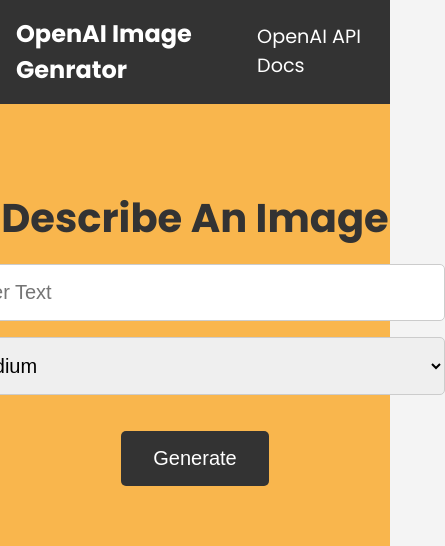
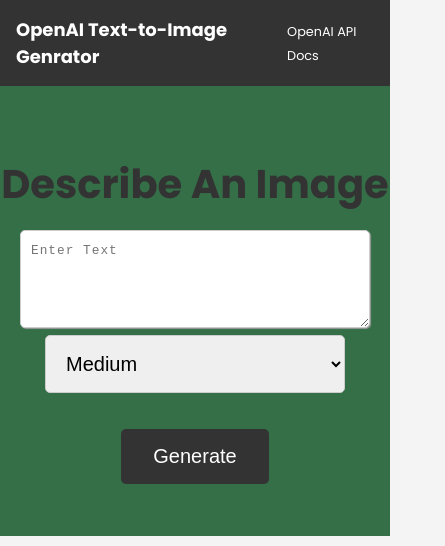
Before and after one commit to NiKHiLkr23/AI_imageGenerator, a website: page public/index.html in a window 390 px wide. Shown: the top 546 px of the page, 445 px wide, since content can reach past the window. Drawn offline with Linux system fonts and the light colour scheme.

Commit message:
production build

```diff
--- a/public/css/style.css
+++ b/public/css/style.css
@@ -9,7 +9,7 @@
 }
 
 :root {
-  --primary-color: #f9b64d;
+  --primary-color: #346f48;
 }
 
 body {
@@ -115,3 +115,38 @@
   text-align: center;
   margin-top: 1rem;
 }
+
+textarea {
+    font-size: 0.8rem;
+    letter-spacing: 1px;
+}
+
+textarea {
+    padding: 10px;
+    max-width: 100%;
+    line-height: 1.5;
+    border-radius: 5px;
+    border: 1px solid #ccc;
+    box-shadow: 1px 1px 1px #999;
+}
+
+@media screen and (max-width: 600px) {
+
+
+.navbar a {
+  font-size: .8rem;
+}
+.navbar h2{
+  font-size: large;
+}
+
+
+form select {
+  width: 300px;
+  max-width: 300px;
+}
+
+.text__area{
+  max-width: 350px;
+}
+}
--- a/public/index.html
+++ b/public/index.html
@@ -14,7 +14,7 @@
     <header>
       <div class="navbar">
         <div class="logo">
-          <h2>OpenAI Image Genrator</h2>
+          <h2>OpenAI Text-to-Image Genrator</h2>
         </div>
         <div class="nav-links">
           <ul>
@@ -32,8 +32,9 @@
       <section class="showcase">
         <form id="image-form">
           <h1>Describe An Image</h1>
-          <div class="form-control">
-            <input type="text" id="prompt" placeholder="Enter Text" />
+          <div class="form-control text__area">
+            <textarea id="prompt" placeholder="Enter Text" rows="4" cols="60">
+</textarea>
           </div>
           <!-- size -->
           <div class="form-control">
```
